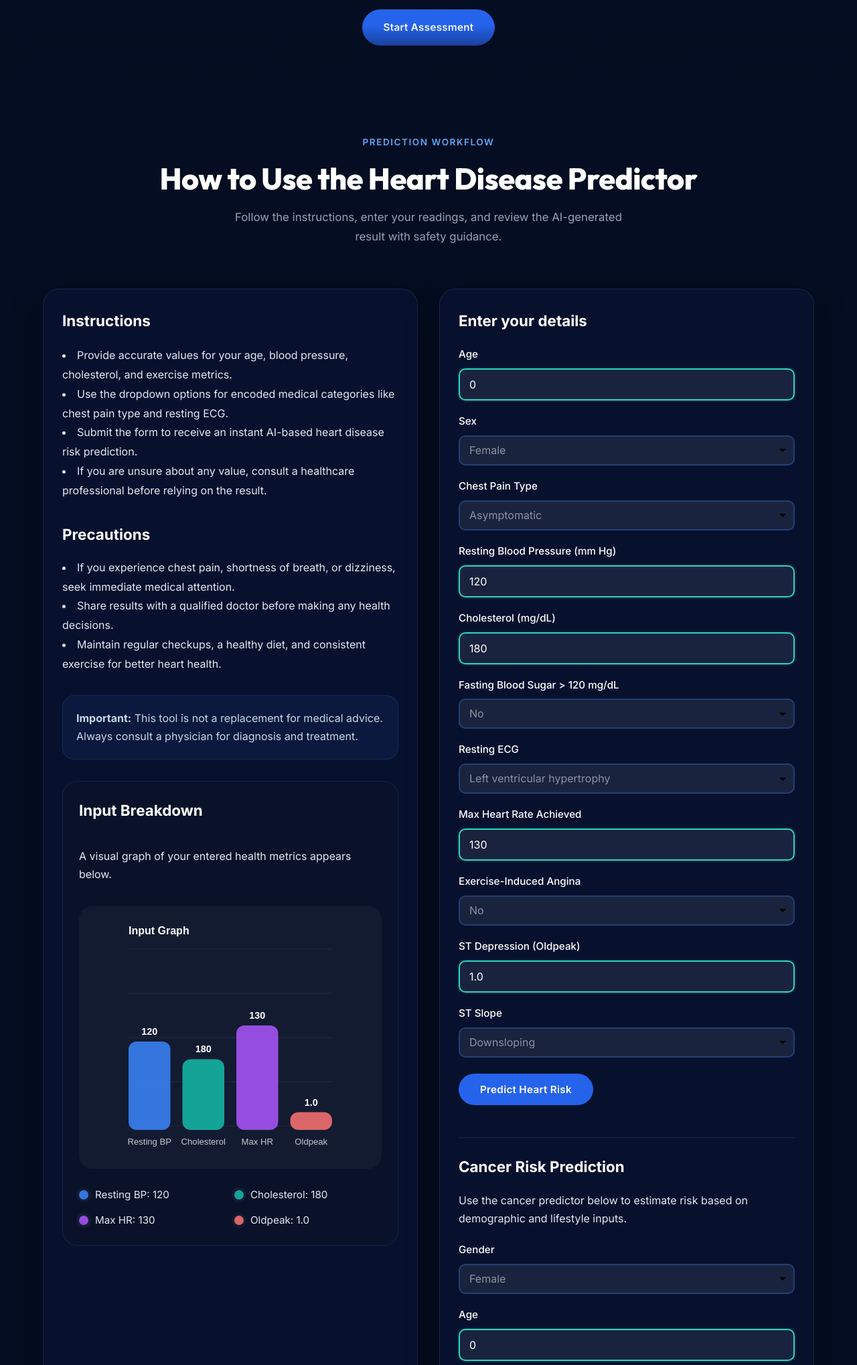
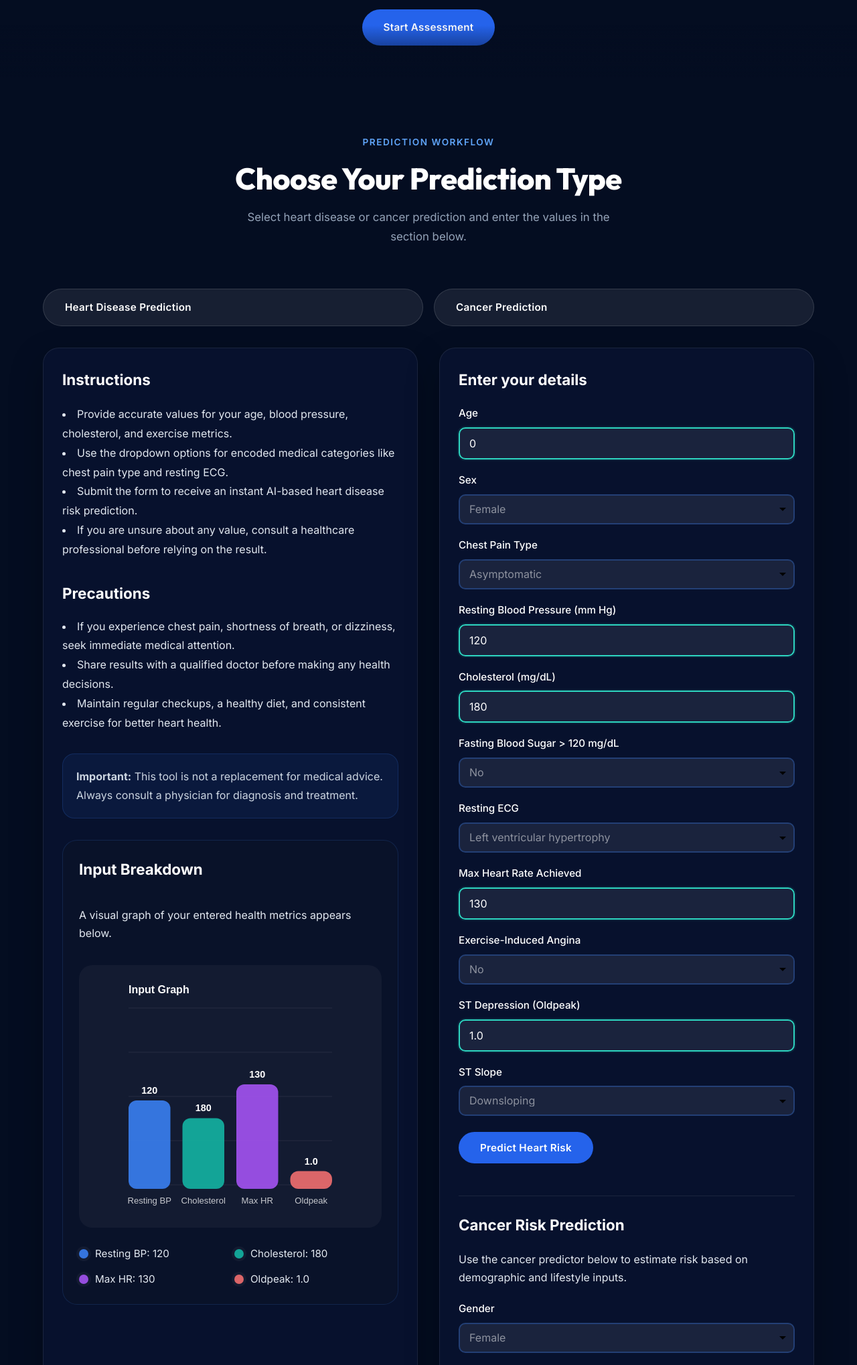
Before and after one commit to balajisunadaraj/medicare-ai, a Flask app: page /predict in a window 1280 px wide. Shown: the part 460-2498 px from the top of the page at 67% size. Run offline with Flask 3, Linux system fonts and the light colour scheme; parts of the project's set-up code (start-up, migrations or seed data) failed here and were passed over.

Commit message:
button for predictions

```diff
--- a/templates/predict.html
+++ b/templates/predict.html
@@ -56,14 +56,19 @@
         <div class="container">
             <div class="section-header reveal">
                 <div class="section-label">Prediction Workflow</div>
-                <h2 class="section-title">How to Use the Heart Disease Predictor</h2>
+                <h2 class="section-title">Choose Your Prediction Type</h2>
                 <p class="section-subtitle">
-                    Follow the instructions, enter your readings, and review the AI-generated result with safety guidance.
+                    Select heart disease or cancer prediction and enter the values in the section below.
                 </p>
             </div>
 
+            <div style="display:flex;gap:16px;flex-wrap:wrap;margin-bottom:32px;">
+                <a href="#heart-prediction" class="btn btn-secondary" style="flex:1;min-width:180px;">Heart Disease Prediction</a>
+                <a href="#cancer-prediction" class="btn btn-secondary" style="flex:1;min-width:180px;">Cancer Prediction</a>
+            </div>
+
             <div class="predict-grid">
-                <div class="predict-panel">
+                <div class="predict-panel" id="heart-prediction">
                     <h3>Instructions</h3>
                     <ul style="list-style:disc inside;line-height:1.8;color:var(--gray-200);">
                         {% for item in instructions %}
@@ -179,7 +184,7 @@
                     <div id="prediction-result-wrapper"></div>
                     {% endif %}
 
-                    <div style="margin-top:48px;padding-top:24px;border-top:1px solid rgba(255,255,255,0.08);">
+                    <div id="cancer-prediction" style="margin-top:48px;padding-top:24px;border-top:1px solid rgba(255,255,255,0.08);">
                         <h3>Cancer Risk Prediction</h3>
                         <p style="color:var(--gray-200);margin-bottom:20px;">Use the cancer predictor below to estimate risk based on demographic and lifestyle inputs.</p>
                         <form id="cancerPredictForm" method="post" action="{{ url_for('predict') }}#prediction-form" novalidate>
```
